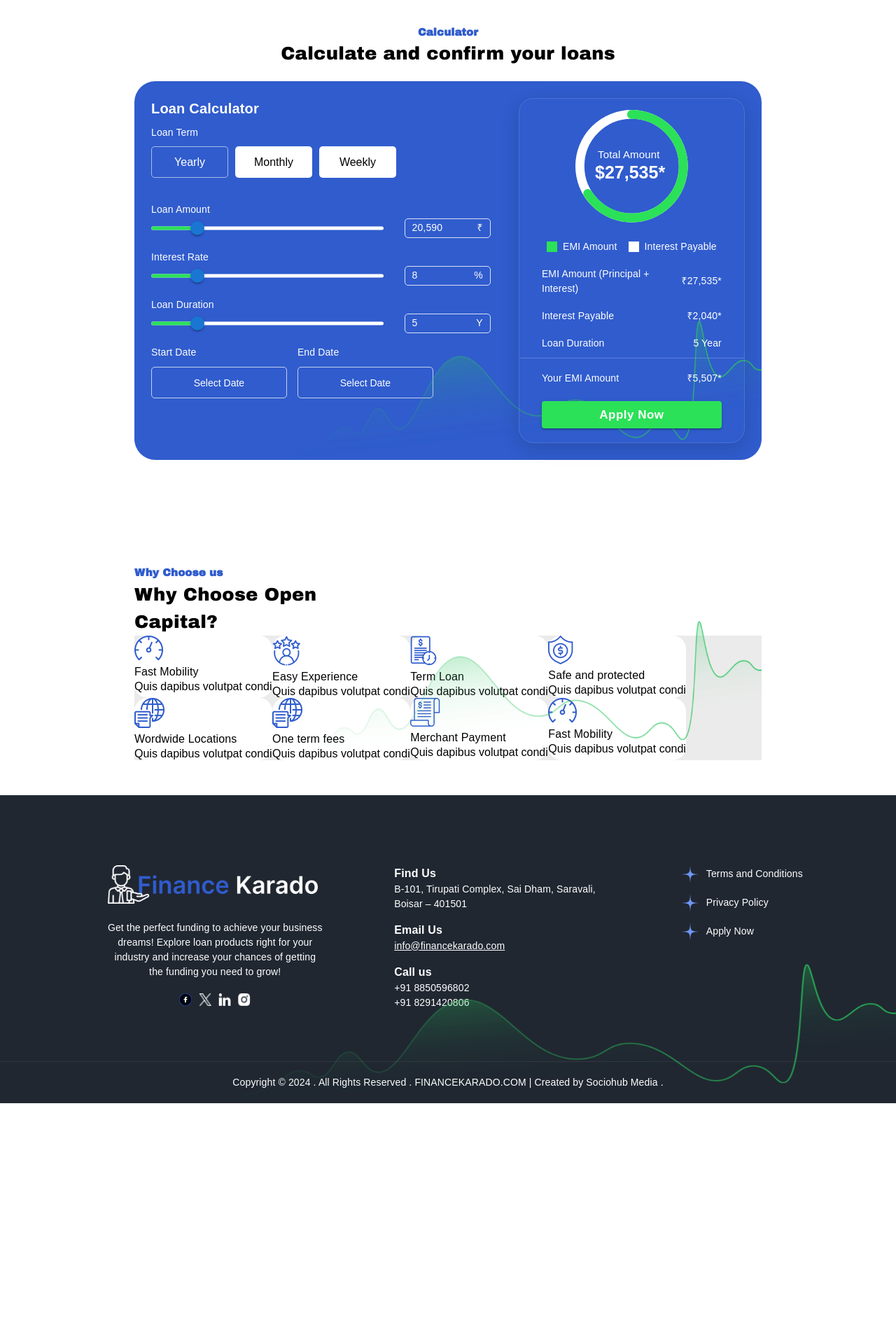
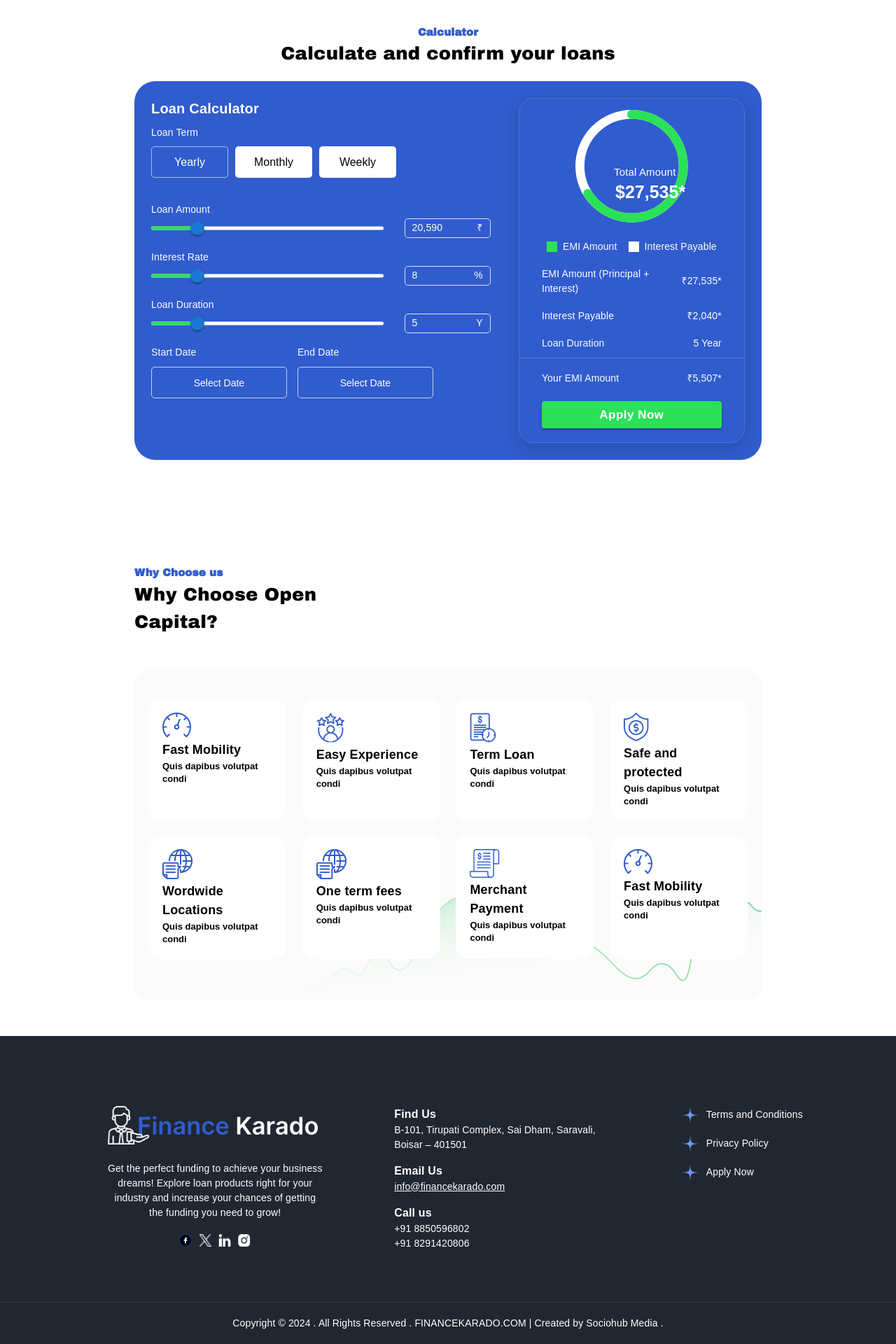
Before and after one commit to jayanta-developer/finance-karado, a React (Create React App) app: page / in a window 1280 px wide. Shown: the part 2163-4083 px from the top of the page at 70% size. Before the commit the page ends 3739 px from the top, so only its background shows below. Built offline with nearby package versions, Linux system fonts and the light colour scheme.

Commit message:
choose section done

```diff
--- a/src/Components/AppButton/style.css
+++ b/src/Components/AppButton/style.css
@@ -12,7 +12,11 @@
 }
 
 .css-1e6y48t-MuiButtonBase-root-MuiButton-root:hover {
-  background: #305ccdd2;
+  background: #2be158 !important;
+}
+
+.css-qoybh1-MuiButtonBase-root-MuiButton-root:hover {
+  background: #2be158 !important;
 }
 
 /* Tabe view */
--- a/src/Pages/Home/index.jsx
+++ b/src/Pages/Home/index.jsx
@@ -385,7 +385,7 @@ export default function Home() {
               <Box key={i} className="chooseCard">
                 <img src={el.img} />
                 <Typography>{el.text}</Typography>
-                <sapn>{el.subText}</sapn>
+                <span>{el.subText}</span>
               </Box>
             ))
 
--- a/src/Pages/Home/style.css
+++ b/src/Pages/Home/style.css
@@ -196,7 +196,7 @@
 }
 .inputBox img {
   position: absolute;
-  top: 10px;
+  top: 15px;
   right: 20px;
 }
 .inputBox input {
@@ -268,8 +268,8 @@
   justify-content: center;
   align-items: center;
   position: absolute;
-  top: 10px;
-  right: 20px;
+  top: 12px;
+  right: 17px;
 }
 .sendOtpBtn p {
   font-size: 12px;
@@ -349,7 +349,7 @@
   width: 100%;
   height: 200px;
   left: 0px;
-  z-index: 0;
+  z-index: -1;
 }
 .featuresBgImg {
   position: absolute;
@@ -569,16 +569,16 @@
   font-size: 15px !important;
   color: #fff;
   position: absolute;
-  top: 53px;
-  left: 32px;
+  top: 78px;
+  left: 55px;
 }
 .greenCircul span {
   font-size: 25px !important;
   color: #fff;
   font-weight: 600;
   position: absolute;
-  top: 75px;
-  left: 28px;
+  top: 103px;
+  left: 57px;
 }
 .metterTextRow {
   width: 80%;
@@ -607,7 +607,11 @@
   flex-direction: row;
   flex-wrap: wrap;
   position: relative;
-  background: #ebebeb;
+  background: #ebebeb36;
+  justify-content: space-between;
+  margin-top: 50px;
+  padding: 40px 20px 40px 20px;
+  border-radius: 20px;
 }
 .chooseUsBox .sectionBlueLabel {
   text-align: start;
@@ -616,9 +620,19 @@
   text-align: start;
 }
 .chooseCard {
-  width: 22%;
+  width: 23%;
   background: #fff;
   border-radius: 19px;
+  margin-bottom: 20px;
+  padding: 20px;
+}
+.chooseCard p {
+  font-size: 18px !important;
+  font-weight: 700 !important;
+}
+.chooseCard span {
+  font-size: 13px !important;
+  font-weight: 700 !important;
 }
 /* Tabe view */
 @media only screen and (min-width: 768px) {
```
